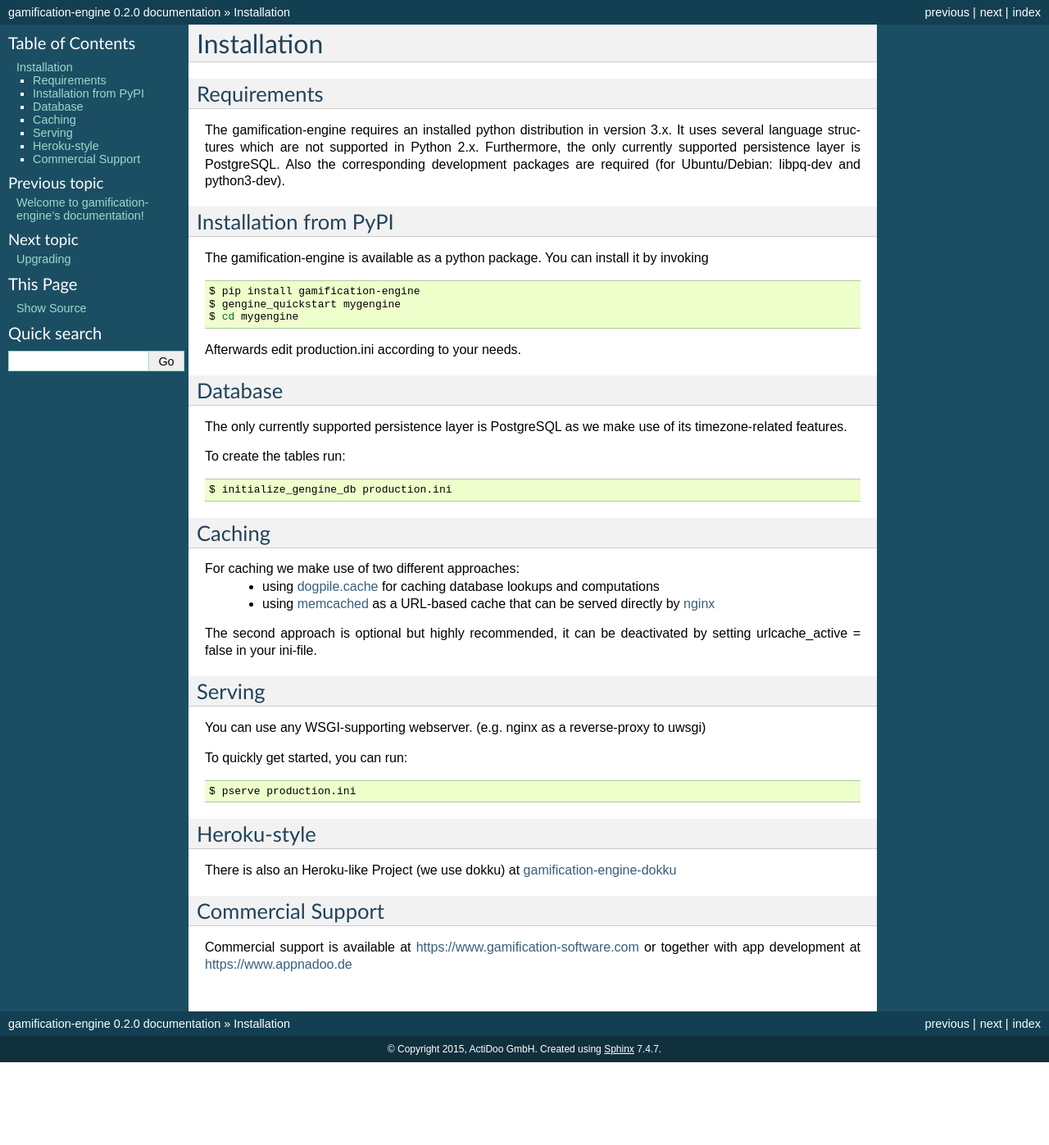
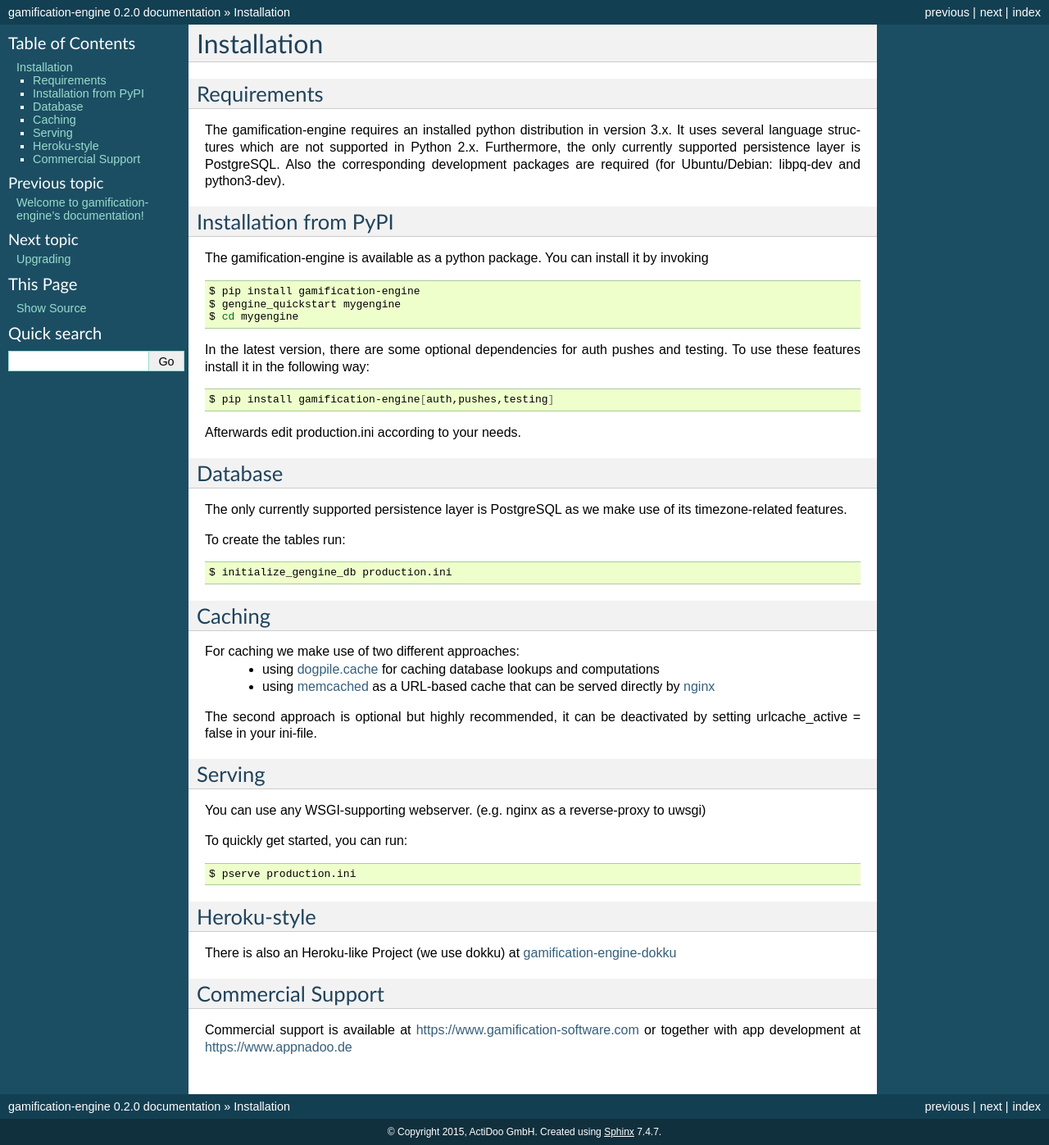
Before and after one commit to ActiDoo/gamification-engine, a Sphinx documentation site: the page built from docs/installing/index.rst, in a window 1280 px wide. Shown: the whole page at 82% size. Built offline with Sphinx 7.4.7, drawn with Linux system fonts in a browser that asks for light colours; formulas are drawn with MathJax 3; before the commit the page ends 1296 px from its top, so only the background shows below that.

Commit message:
Explain extras dependencies

```diff
--- a/docs/installing/index.rst
+++ b/docs/installing/index.rst
@@ -23,6 +23,14 @@ You can install it by invoking
     $ pip install gamification-engine
     $ gengine_quickstart mygengine
     $ cd mygengine
+
+In the latest version, there are some optional dependencies for auth pushes and testing. To use these features install it in the following way:
+
+.. highlight:: bash
+
+::
+
+    $ pip install gamification-engine[auth,pushes,testing]
 
 Afterwards edit production.ini according to your needs.
 
```
